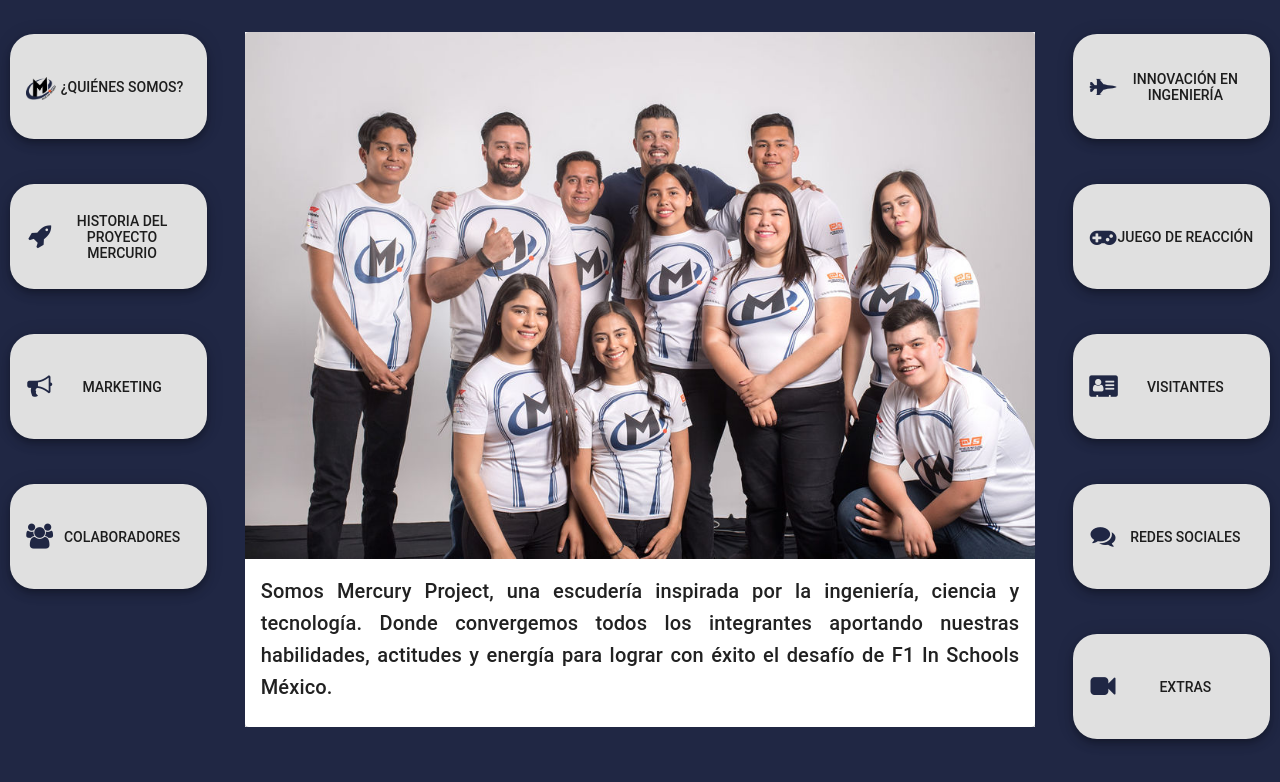
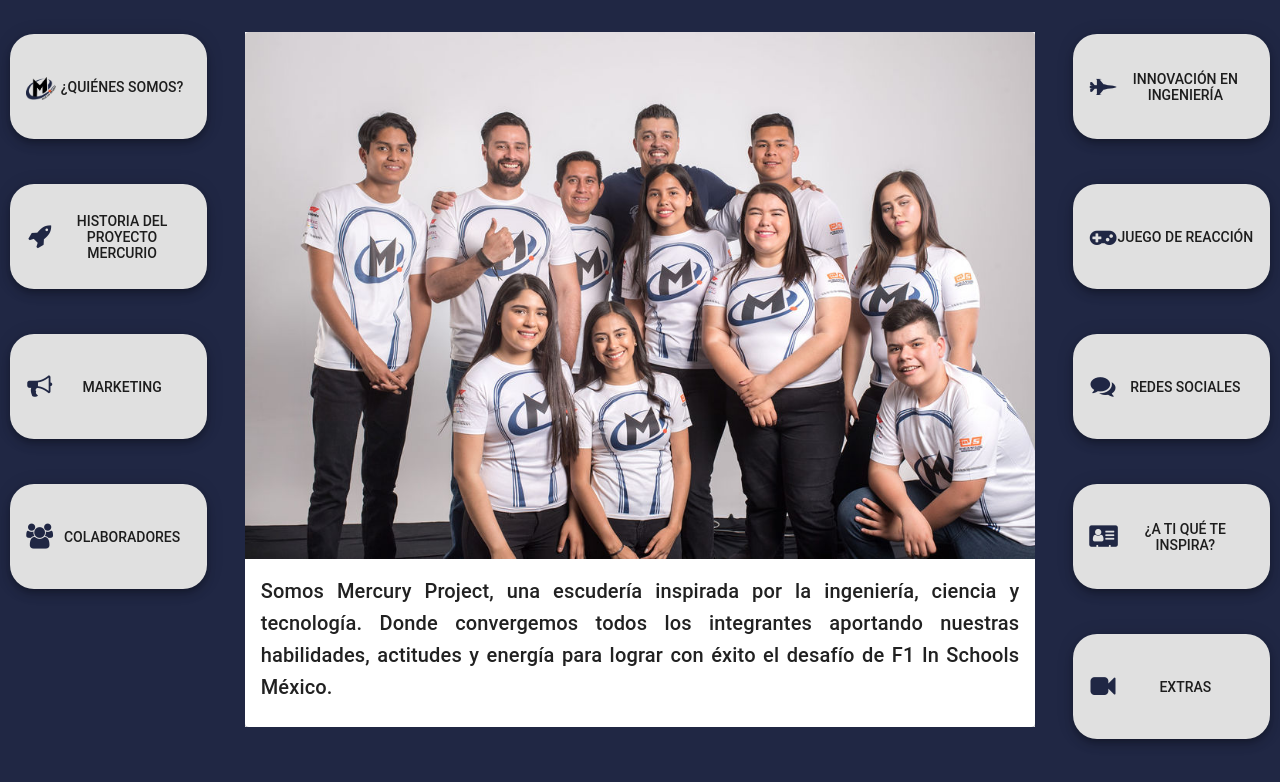
Before and after one commit to BettyM/stardust, a React (Create React App) app: page / in a window 1280 px wide. Shown: the top 782 px of the page. Built offline with nearby package versions, Linux system fonts and the light colour scheme.

Commit message:
Update Visitor form

```diff
--- a/src/components/Content/Visitors/index.js
+++ b/src/components/Content/Visitors/index.js
@@ -58,6 +58,7 @@
       <Card className="user-form">
       <CardContent>
       <Grid container spacing={24} alignItems="center" justify="center">
+        <h1>Inspiración que impulsa</h1>
         <Grid item xs={12}>
           <TextField
               id="user-name"
@@ -74,7 +75,7 @@
           <TextField
               id="user-comment"
               name="comment"
-              label="Comentario"
+              label="Comentario, Que te inspira?"
               margin="normal"
               variant="outlined"
               InputLabelProps={{ shrink: true }}
--- a/src/components/Menu/MenuRight/index.js
+++ b/src/components/Menu/MenuRight/index.js
@@ -19,17 +19,17 @@
     width: '30%',
   },
   {
-    id: 'visitors',
-    url: '/static/images/image1.jpg',
-    title: 'Visitantes',
-    icon: "fa fa-address-card",
-    width: '30%',
-  },
-  {
     id: 'redes',
     url: '/static/images/image1.jpg',
     title: 'Redes Sociales',
     icon: "fa fa-comments",
+    width: '30%',
+  },
+  {
+    id: 'visitors',
+    url: '/static/images/image1.jpg',
+    title: '¿A ti qué te inspira?',
+    icon: "fa fa-address-card",
     width: '30%',
   },
   {
```
